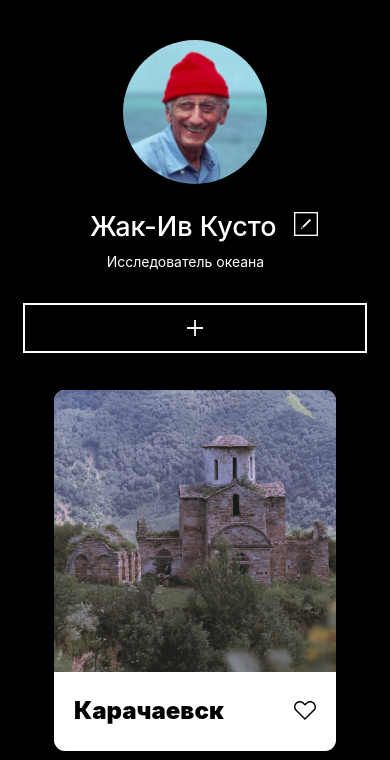
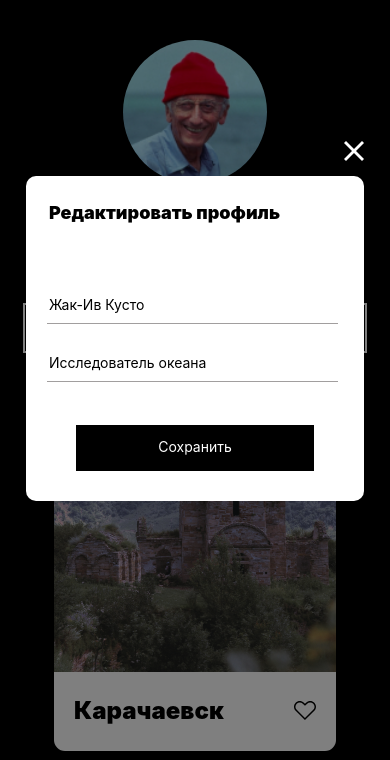
Before and after one commit to doshalnev/mesto-project, a plain HTML site: page index.html in a window 390 px wide. Shown: the part 84-844 px from the top of the page. Drawn offline with Linux system fonts and the light colour scheme; a web font is replaced by a local one.

Commit message:
исправление ошибок после третьей проверки

```diff
--- a/blocks/form/__about/form__about.css
+++ b/blocks/form/__about/form__about.css
@@ -1,5 +1,5 @@
 .form__about {
-  max-width: 358px;
+  width: 100%;
   min-height: 27px;
   margin: 0;
   padding: 0;
@@ -11,9 +11,9 @@
   border-bottom: 1px solid rgb(161, 158, 158);
 }
 
-@media screen and (max-width: 350px) {
+@media screen and (max-width: 500px) {
   .form__about {
-    max-width: 238px;
+    width: 95.8%;
     margin: 0 0 0 4px;
   }
 }
--- a/blocks/form/__close/form__close.css
+++ b/blocks/form/__close/form__close.css
@@ -16,7 +16,7 @@
   opacity: 0.6;
 }
 
-@media screen and (max-width: 350px) {
+@media screen and (max-width: 660px) {
   .form__close {
     top: -35px;
     right: 0;
--- a/blocks/form/__login/form__login.css
+++ b/blocks/form/__login/form__login.css
@@ -1,5 +1,5 @@
 .form__login {
-  max-width: 358px;
+  width: 100%;
   min-height: 27px;
   margin: 0 0 30px;
   padding: 0;
@@ -11,9 +11,9 @@
   border-bottom: 1px solid rgb(161, 158, 158);
 }
 
-@media screen and (max-width: 350px) {
+@media screen and (max-width: 500px) {
   .form__login {
-    max-width: 238px;
+    width: 95.8%;
     margin: 0 0 30px 4px;
   }
 }
--- a/blocks/form/__save/form__save.css
+++ b/blocks/form/__save/form__save.css
@@ -17,9 +17,10 @@
   background: #000;
 }
 
-@media screen and (max-width: 350px) {
+@media screen and (max-width: 500px) {
   .form__save {
     max-width: 238px;
+    min-height: 46px;
     font-size: 14px;
     margin: 43px 0 0;
   }
--- a/blocks/form/__title/form__title.css
+++ b/blocks/form/__title/form__title.css
@@ -8,7 +8,7 @@
   line-height: normal;
 }
 
-@media screen and (max-width: 350px) {
+@media screen and (max-width: 730px) {
   .form__title {
     max-width: 238px;
     font-size: 18px;
--- a/blocks/popup/__container/popup__container.css
+++ b/blocks/popup/__container/popup__container.css
@@ -1,6 +1,6 @@
 .popup__container {
   display: block;
-  width: 26.5%;
+  width: 31.3%;
   min-height: 300px;
   margin: auto;
   position: relative;
@@ -9,7 +9,7 @@
   padding: 15px;
   background-color: #fff;
   border-radius: 10px;
-  color: black;
+  color: #000;
   z-index: 5;
 }
 
--- a/blocks/popup/popup.css
+++ b/blocks/popup/popup.css
@@ -7,4 +7,5 @@
   justify-content: center;
   top: 0;
   left: 0;
+  background-color: rgba(0, 0, 0, 0.5);
 }
--- a/index.html
+++ b/index.html
@@ -9,7 +9,7 @@
 </head>
 
 <body class="page">
-  <div id="open-popup" class="popup">
+  <div id="open-popup" class="popup popup_active">
     <div class="popup__container">
       <form class="form" name="form" id="form">
         <button type="button" name="close" class="form__close"></button>
```
